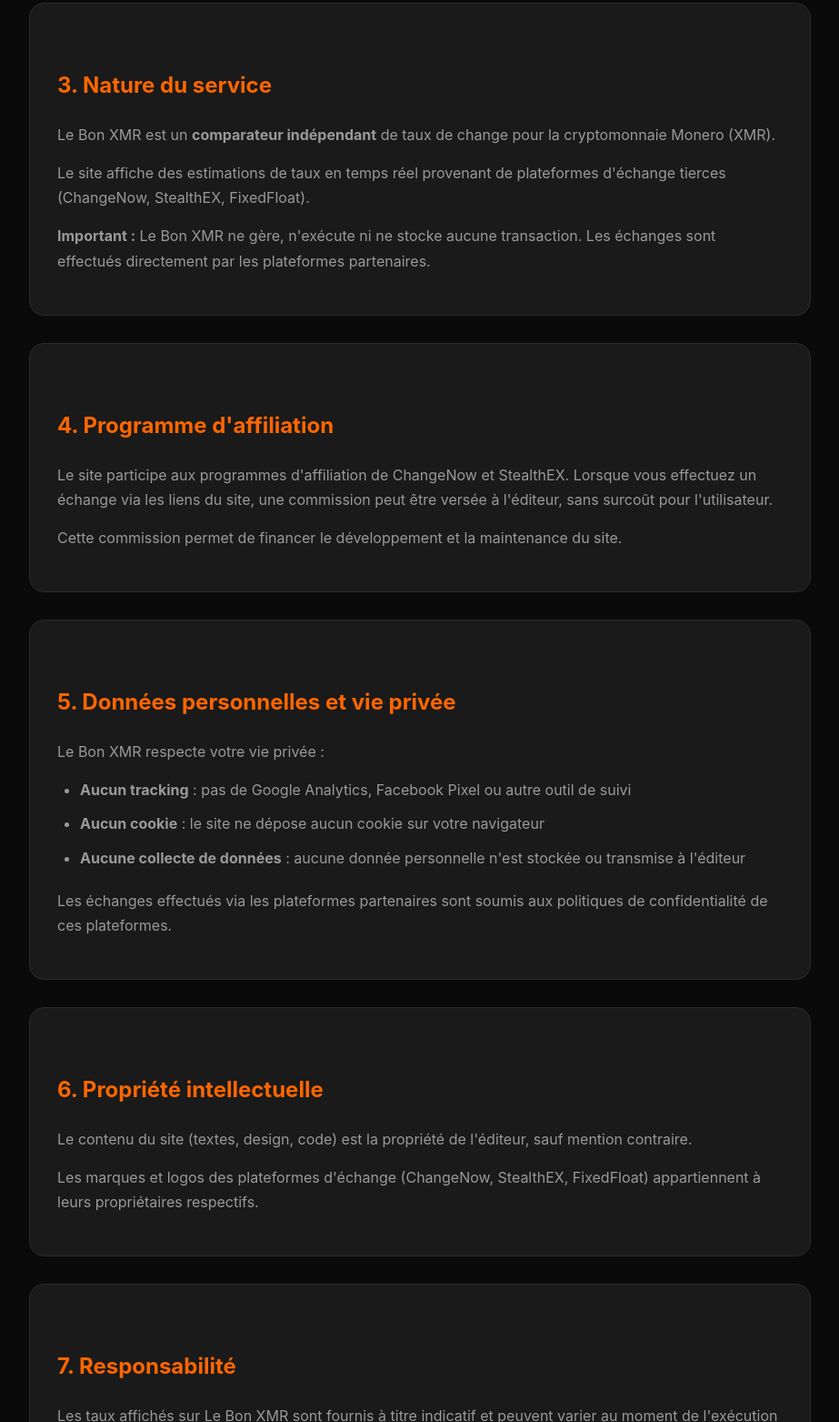
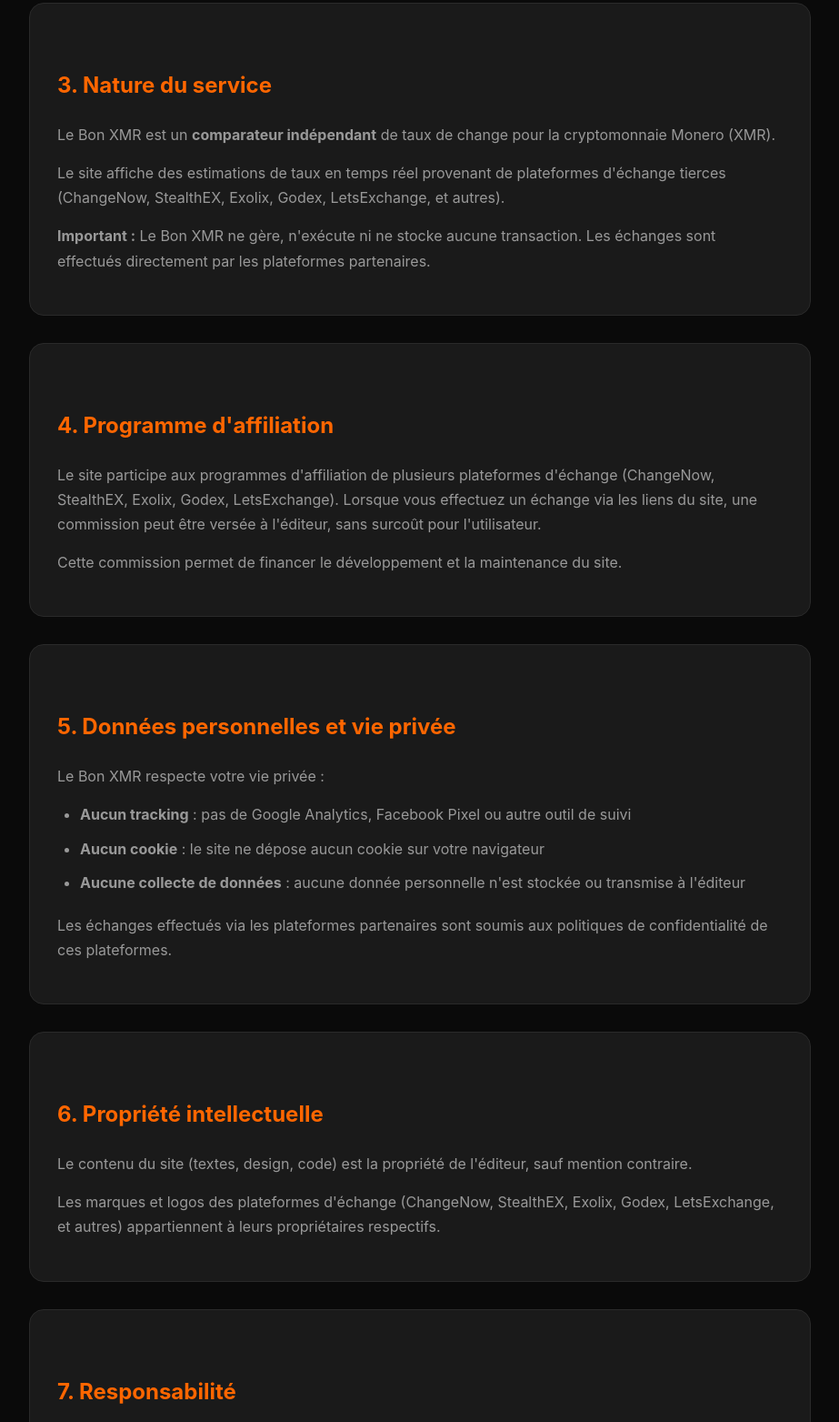
Before and after one commit to pommedactu/xmr-comparator, a plain HTML site: page mentions-legales.html in a window 1280 px wide. Shown: the part 856-2419 px from the top of the page at 91% size, without its empty margins (178-1101 px from the left). Drawn offline with Linux system fonts and the light colour scheme.

Commit message:
Update site to reflect current exchanges (5 instead of 3)

```diff
--- a/mentions-legales.html
+++ b/mentions-legales.html
@@ -234,7 +234,7 @@
                 Le Bon XMR est un <strong>comparateur indépendant</strong> de taux de change pour la cryptomonnaie Monero (XMR).
             </p>
             <p>
-                Le site affiche des estimations de taux en temps réel provenant de plateformes d'échange tierces (ChangeNow, StealthEX, FixedFloat).
+                Le site affiche des estimations de taux en temps réel provenant de plateformes d'échange tierces (ChangeNow, StealthEX, Exolix, Godex, LetsExchange, et autres).
             </p>
             <p>
                 <strong>Important :</strong> Le Bon XMR ne gère, n'exécute ni ne stocke aucune transaction. Les échanges sont effectués directement par les plateformes partenaires.
@@ -244,7 +244,7 @@
         <div class="legal-section">
             <h2>4. Programme d'affiliation</h2>
             <p>
-                Le site participe aux programmes d'affiliation de ChangeNow et StealthEX. Lorsque vous effectuez un échange via les liens du site, une commission peut être versée à l'éditeur, sans surcoût pour l'utilisateur.
+                Le site participe aux programmes d'affiliation de plusieurs plateformes d'échange (ChangeNow, StealthEX, Exolix, Godex, LetsExchange). Lorsque vous effectuez un échange via les liens du site, une commission peut être versée à l'éditeur, sans surcoût pour l'utilisateur.
             </p>
             <p>
                 Cette commission permet de financer le développement et la maintenance du site.
@@ -272,7 +272,7 @@
                 Le contenu du site (textes, design, code) est la propriété de l'éditeur, sauf mention contraire.
             </p>
             <p>
-                Les marques et logos des plateformes d'échange (ChangeNow, StealthEX, FixedFloat) appartiennent à leurs propriétaires respectifs.
+                Les marques et logos des plateformes d'échange (ChangeNow, StealthEX, Exolix, Godex, LetsExchange, et autres) appartiennent à leurs propriétaires respectifs.
             </p>
         </div>
 
```
Also changed, not shown: a-propos.html (+1 -1 lines), index.html (+1 -1 lines).
